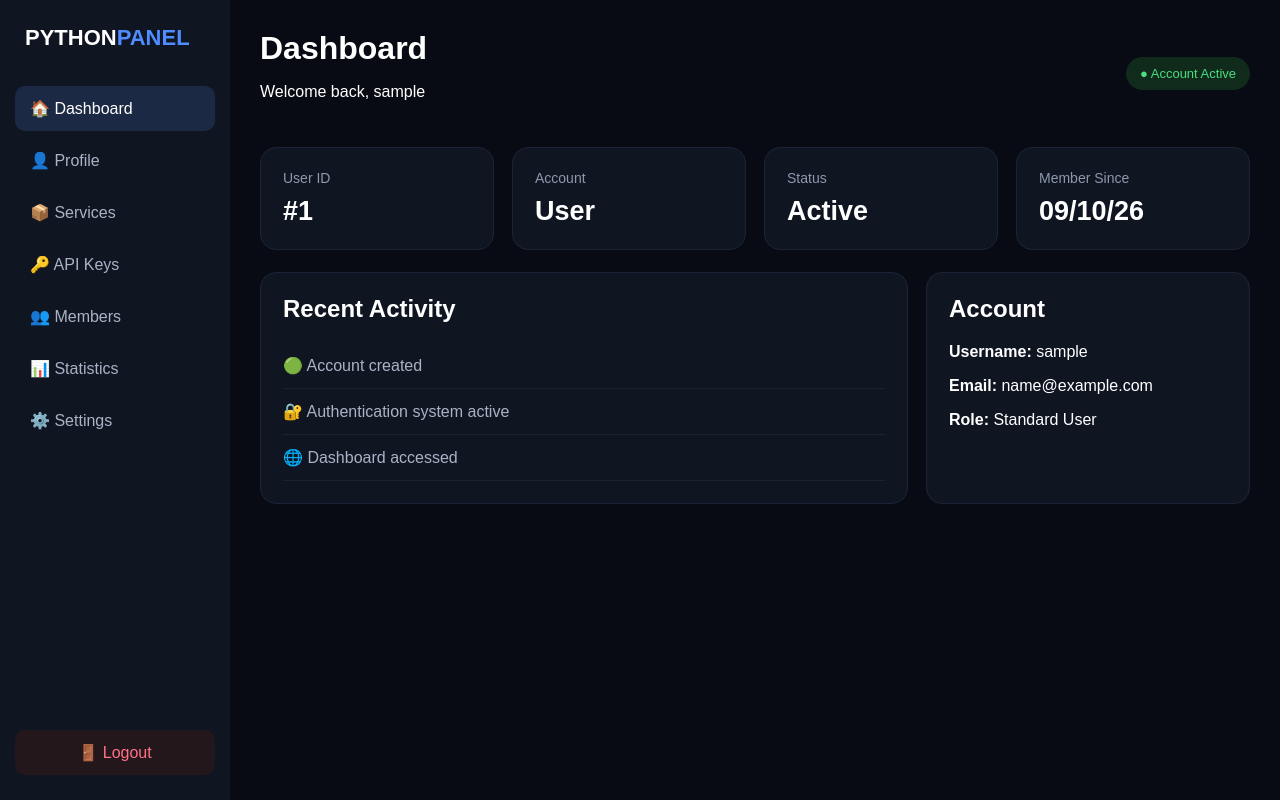
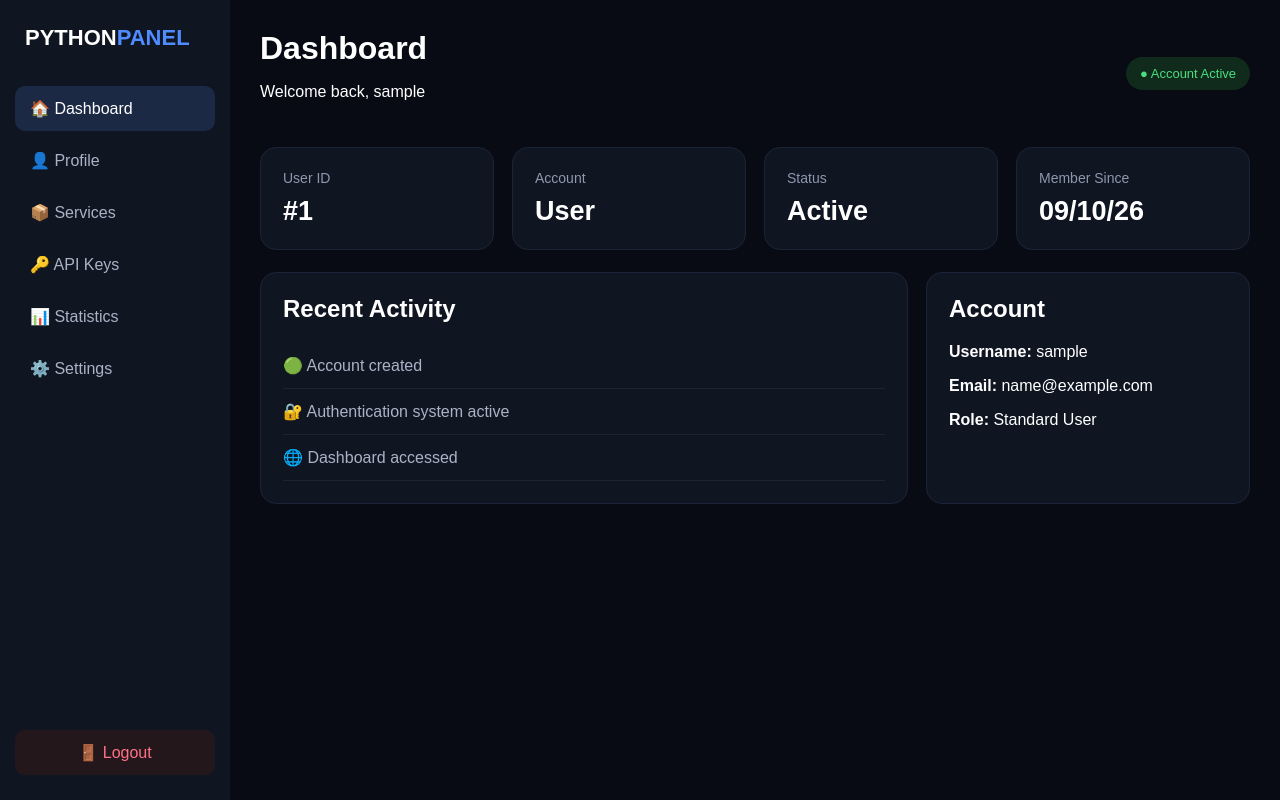
Before and after one commit to mutolibayodeji19-byte/Python-panel, a Flask app: page / in a window 1280 px wide. Run offline with Flask 3, Linux system fonts and the light colour scheme; the visitor is signed in with stand-in values (Sample User, id 1).

Commit message:
Keep Members link off normal dashboard

```diff
--- a/templates/dashboard.html
+++ b/templates/dashboard.html
@@ -196,7 +196,6 @@
         <a href="#">👤 Profile</a>
         <a href="#">📦 Services</a>
         <a href="/api-keys/">🔑 API Keys</a>
-        <a href="/admin/">👥 Members</a>
         <a href="#">📊 Statistics</a>
         <a href="#">⚙️ Settings</a>
     </nav>
```
